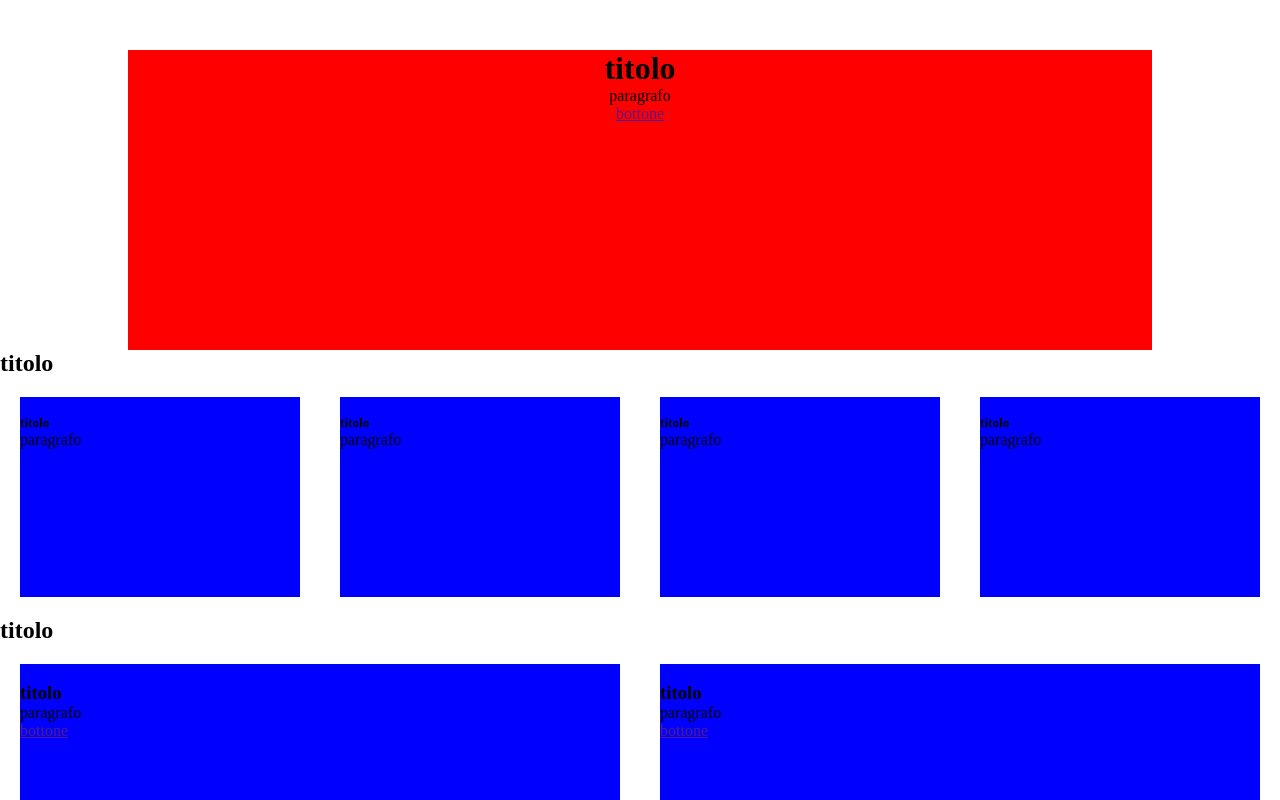
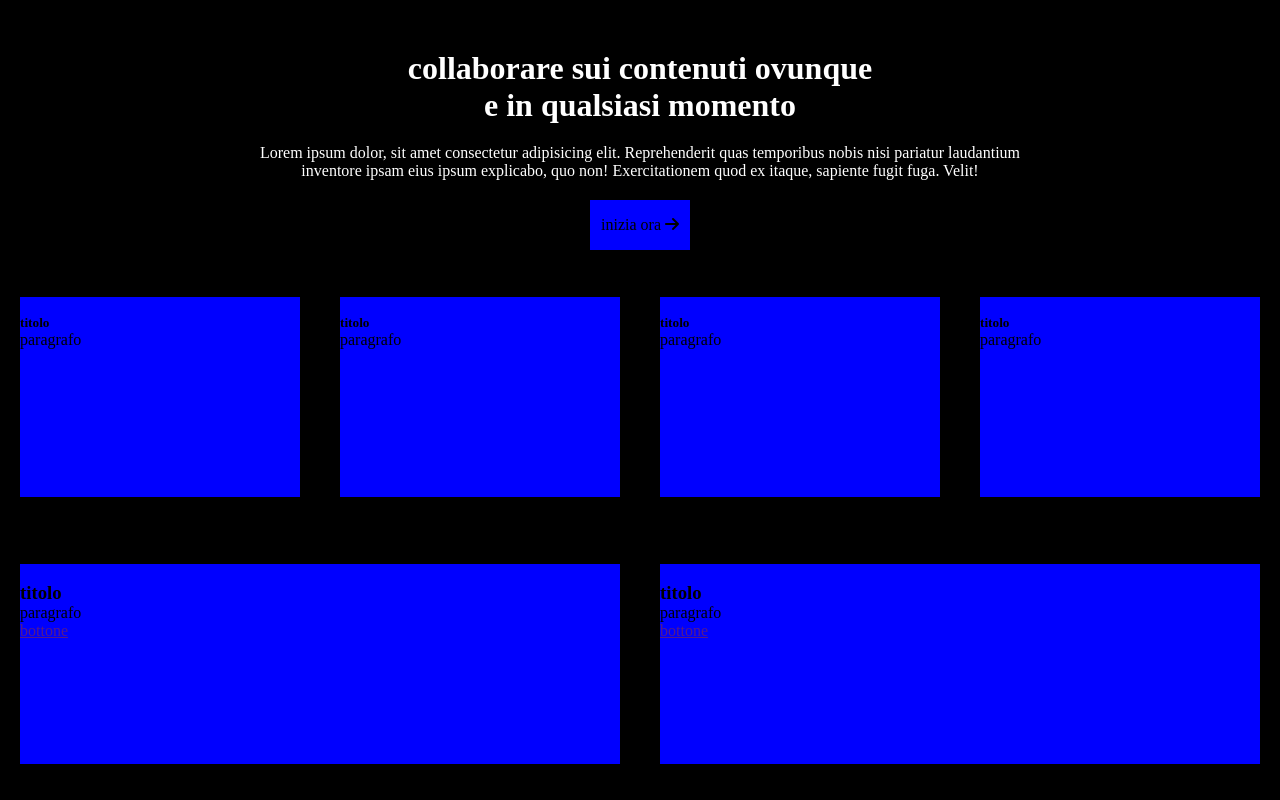
Before and after one commit to antoniolaikauf/htmlcss-dropbox, a plain HTML site: page bonus/index2.html in a window 1280 px wide. Shown: the top 800 px of the page. Drawn offline with Linux system fonts and the light colour scheme.

Commit message:
fatto header

```diff
--- a/bonus/css/index2.css
+++ b/bonus/css/index2.css
@@ -8,20 +8,45 @@
 .flex-items{
     display: flex;
 }
+
+body{
+    background-color: black;
+}
 /* stili header */
 
 header{
     padding-top: 50px;
 }
 
+/* caratteristiche items dentro header */
+header h1{
+    padding: 0 150px;
+    color: white;
+}
+
+header p{
+    padding: 20px 0;
+    color: white;
+}
+
 .contenitore{
-    width: 80%;
+    width: 60%;
     margin: auto;
     text-align: center;
-    /* debug */
-    height: 300px;
-    background-color: red;
 }
+
+.bottone{
+    line-height: 50px;
+    vertical-align: middle;
+    height: 50px;
+    width: 100px;
+    display: inline-block;
+    background-color: blue;
+    text-decoration: none;
+    color: black;
+
+}
+
 
 /* stili main */
 
--- a/bonus/index2.html
+++ b/bonus/index2.html
@@ -4,6 +4,8 @@
     <meta charset="UTF-8">
     <!-- clink css -->
     <link rel="stylesheet" href="css/index2.css">
+    <!-- link font awesome -->
+    <link rel="stylesheet" href="https://cdnjs.cloudflare.com/ajax/libs/font-awesome/6.4.2/css/all.min.css" integrity="sha512-z3gLpd7yknf1YoNbCzqRKc4qyor8gaKU1qmn+CShxbuBusANI9QpRohGBreCFkKxLhei6S9CQXFEbbKuqLg0DA==" crossorigin="anonymous" referrerpolicy="no-referrer" />
     <meta name="viewport" content="width=device-width, initial-scale=1.0">
     <title>perchè dropbox</title>
 </head>
@@ -11,9 +13,9 @@
     <!-- inizio header -->
     <header>
         <div class="contenitore">
-            <h1>titolo</h1>
-            <p>paragrafo</p>
-            <a href=""> bottone</a>
+            <h1>collaborare sui contenuti ovunque e in qualsiasi momento </h1>
+            <p>Lorem ipsum dolor, sit amet consectetur adipisicing elit. Reprehenderit quas temporibus nobis nisi pariatur laudantium inventore ipsam eius ipsum explicabo, quo non! Exercitationem quod ex itaque, sapiente fugit fuga. Velit!</p>
+            <a href="" class="bottone"> inizia ora <i class="fa-solid fa-arrow-right"></i> </a>
         </div>
     </header>
     <!-- inizio main -->
```
